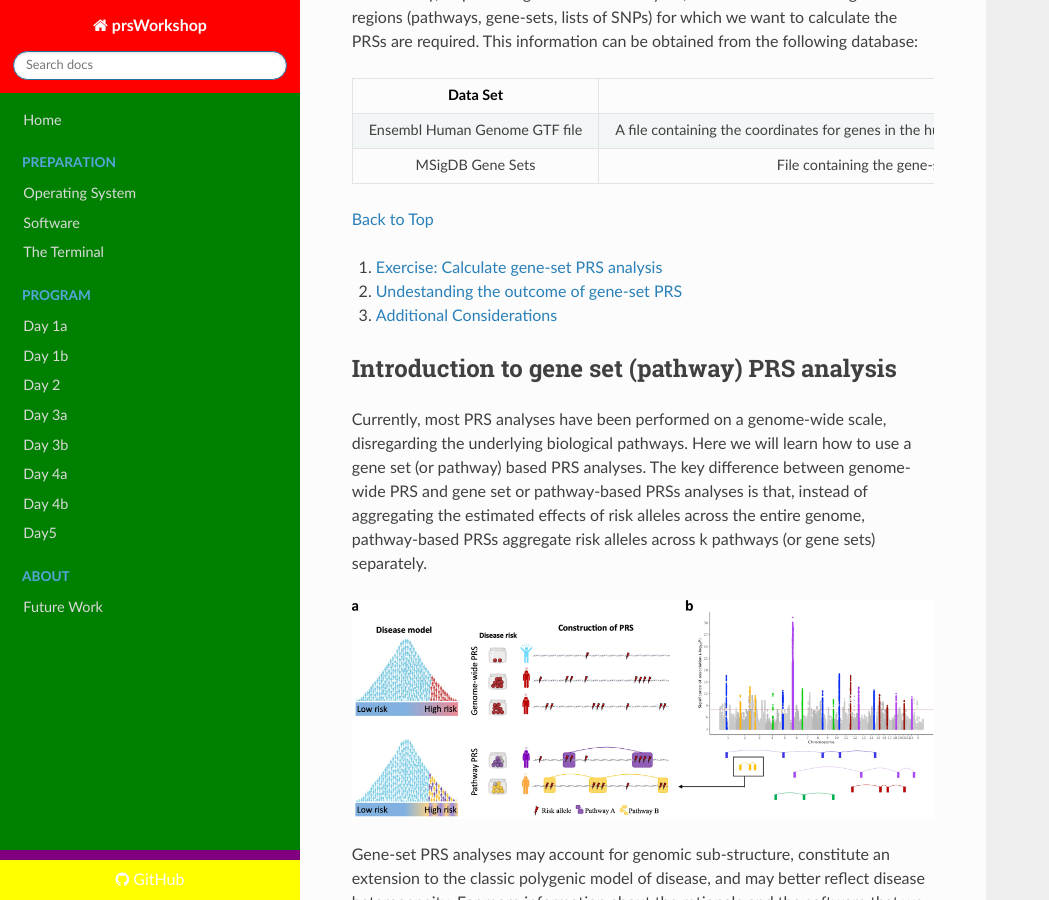
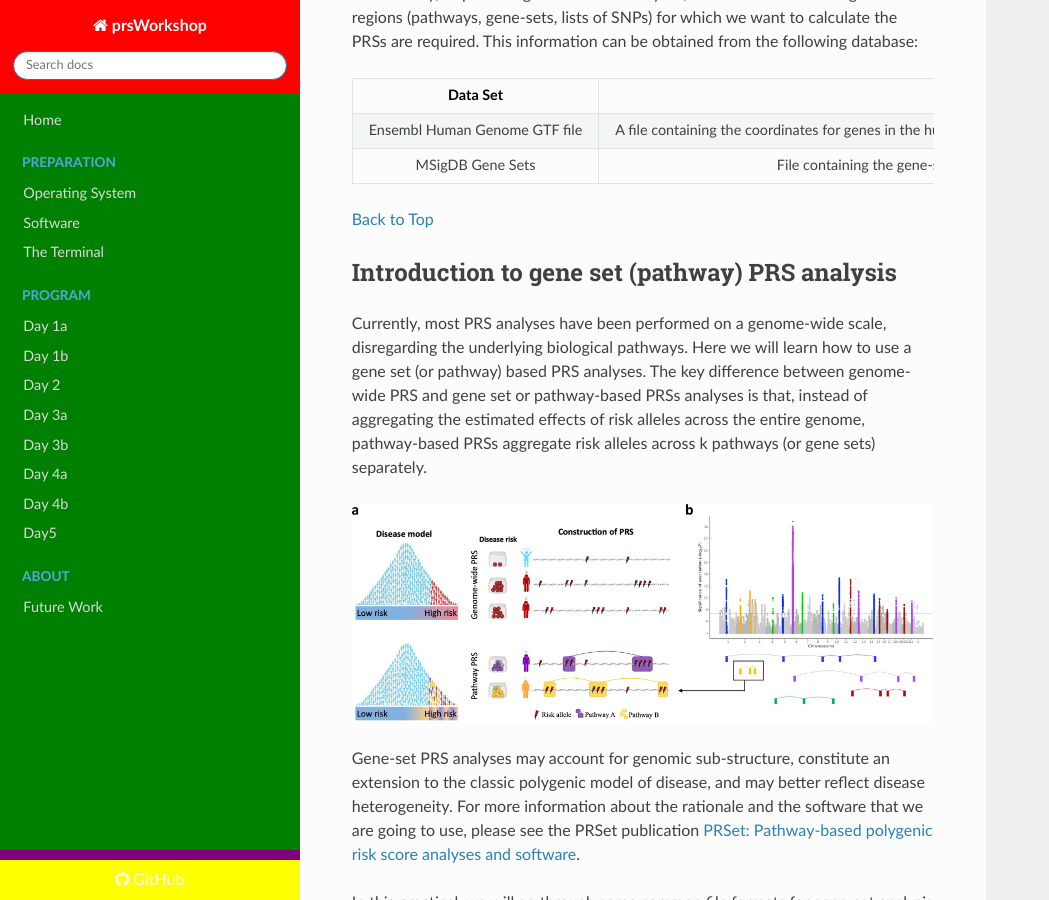
Before and after one commit to tadesouaiaia/prsWorkshop-website, an MkDocs documentation site: the page built from docs/Day2b.docx.md, in a window 1280 px wide and 900 px high, scrolled down 1060 px. Shown: the whole window, without its empty margins (0-1049 px from the left). Built offline with MkDocs 1.6.1, drawn with Linux system fonts in a browser that asks for light colours; nearby versions of some CDN libraries; comment, search, counter and statistics services are not loaded.

Commit message:
Update images

```diff
--- a/docs/Day2b.docx.md
+++ b/docs/Day2b.docx.md
@@ -40,14 +40,10 @@
 
 <a href="#top">[Back to Top](#table-of-contents)</a>
 
-  3. [Exercise: Calculate gene-set PRS analysis](#exercise-4-gene-set-based-prs-analysis)
-  4. [Undestanding the outcome of gene-set PRS](#gene-set-enrichment-analysis)
-  5. [Additional Considerations](#considerations)
-
 ## Introduction to gene set (pathway) PRS analysis
 Currently, most PRS analyses have been performed on a genome-wide scale, disregarding the underlying biological pathways. Here we will learn how to use a gene set (or pathway) based PRS analyses. The key difference between genome-wide PRS and gene set or pathway-based PRSs analyses is that, instead of aggregating the estimated effects of risk alleles across the entire genome, pathway-based PRSs aggregate risk alleles across k pathways (or gene sets) separately.
 
-![pathwayPRS](/images/pathwayPRS_overview.png)
+![pathway PRS](https://github.com/tadesouaiaia/prsWorkshop-website/blob/main/docs/images/pathwayPRS_overview.png)
 
 Gene-set PRS analyses may account for genomic sub-structure, constitute an extension to the classic polygenic model of disease, and may better reflect disease heterogeneity. For more information about the rationale and the software that we are going to use, please see the PRSet publication [PRSet: Pathway-based polygenic risk score analyses and software](https://doi.org/10.1371/journal.pgen.1010624).
 
```
